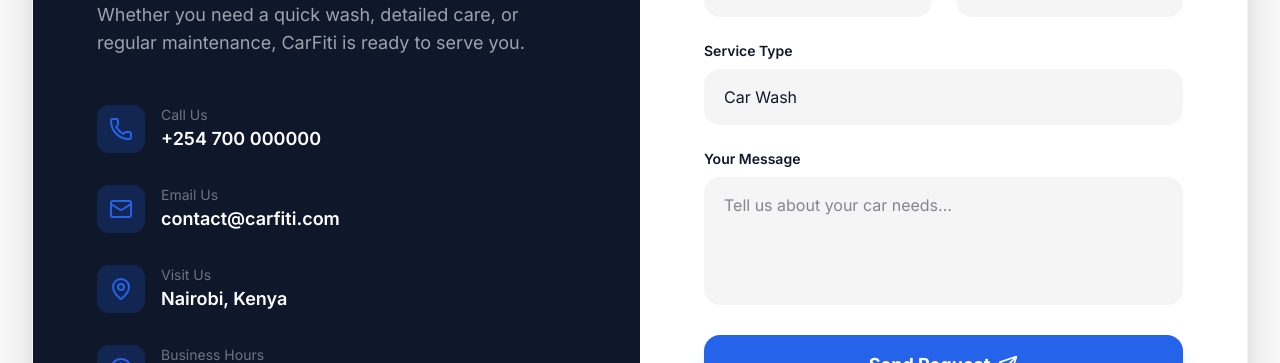
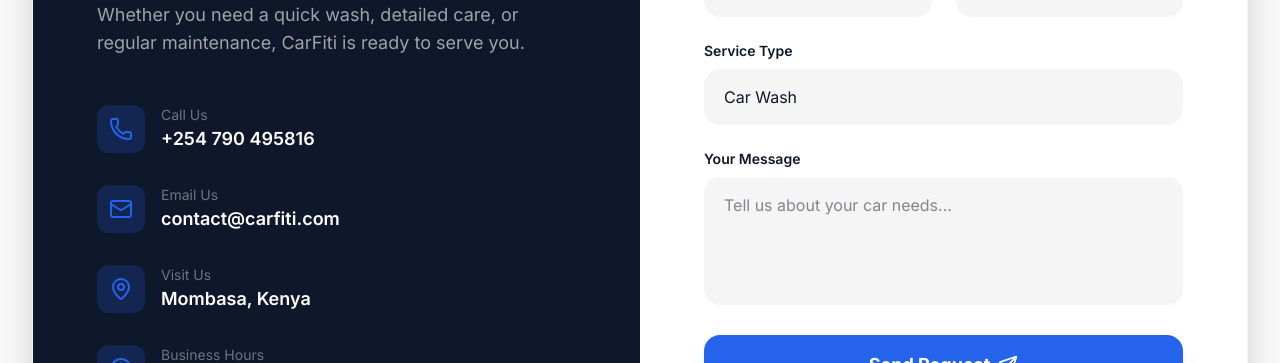
Before and after one commit to seifRashid/carFiti, a Next.js app: page / in a window 1280 px wide. Shown: the part 5060-5423 px from the top of the page. Built offline with nearby package versions, Linux system fonts and the light colour scheme.

Commit message:
update contact details

```diff
--- a/components/Contact.tsx
+++ b/components/Contact.tsx
@@ -23,7 +23,7 @@ export default function Contact() {
                   </div>
                   <div>
                     <p className="text-sm text-white/40">Call Us</p>
-                    <p className="text-lg font-semibold">+254 700 000000</p>
+                    <p className="text-lg font-semibold">+254 790 495816</p>
                   </div>
                 </div>
 
@@ -43,7 +43,7 @@ export default function Contact() {
                   </div>
                   <div>
                     <p className="text-sm text-white/40">Visit Us</p>
-                    <p className="text-lg font-semibold">Nairobi, Kenya</p>
+                    <p className="text-lg font-semibold">Mombasa, Kenya</p>
                   </div>
                 </div>
 
```
